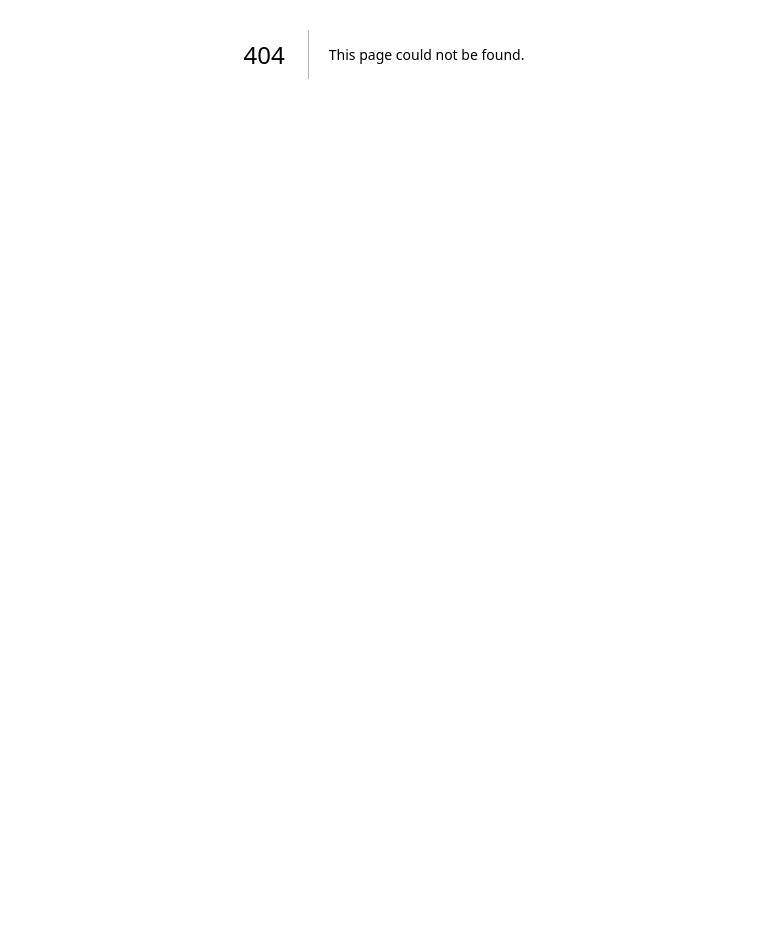
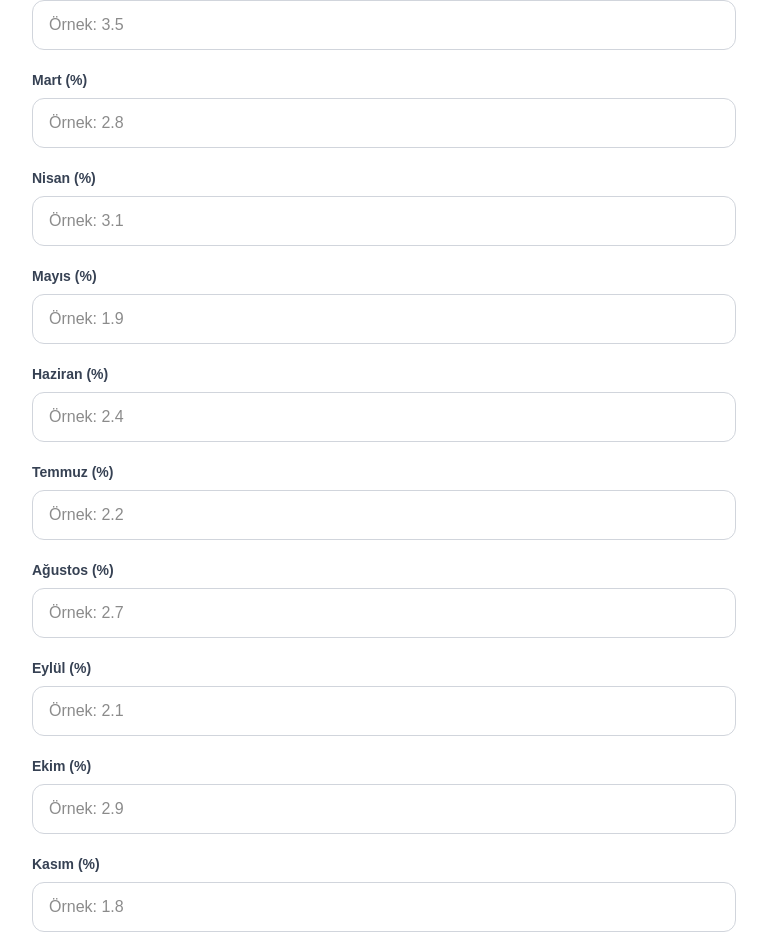
Before and after one commit to erkanckr455/kolayhesapla, a Next.js app: page /enflasyon-hesaplama in a window 1280 px wide. Before the commit this address had no page. Shown: the part 406-1357 px from the top of the page, without its empty margins (256-1023 px from the left). Before the commit the page ends 860 px from the top, so only its background shows below. Built offline with nearby package versions, Linux system fonts and the light colour scheme.

Commit message:
Enflasyon hesaplama eklendi

```diff
--- /dev/null
+++ b/app/enflasyon-hesaplama/page.tsx
@@ -0,0 +1,233 @@
+"use client"
+
+import { useState } from "react"
+import CalculatorLayout from "../components/CalculatorLayout"
+
+export default function EnflasyonHesaplama() {
+  const [sonuc, setSonuc] = useState("")
+
+  function hesapla() {
+    const aylar = [
+      "ocak",
+      "subat",
+      "mart",
+      "nisan",
+      "mayis",
+      "haziran",
+      "temmuz",
+      "agustos",
+      "eylul",
+      "ekim",
+      "kasim",
+      "aralik",
+    ]
+
+    const oranlar = aylar
+      .map((ay) => {
+        const deger = (document.getElementById(ay) as HTMLInputElement).value
+        return deger === "" ? null : Number(deger)
+      })
+      .filter((deger) => deger !== null) as number[]
+
+    if (oranlar.length === 0) {
+      setSonuc("Lütfen en az 1 aylık enflasyon oranı girin")
+      return
+    }
+
+    let carpim = 1
+
+    for (const oran of oranlar) {
+      carpim *= 1 + oran / 100
+    }
+
+    const toplamEnflasyon = (carpim - 1) * 100
+
+    setSonuc(
+      `${oranlar.length} aylık kümülatif enflasyon: ${toplamEnflasyon.toLocaleString(
+        "tr-TR",
+        {
+          minimumFractionDigits: 2,
+          maximumFractionDigits: 2,
+        }
+      )}%`
+    )
+  }
+
+  return (
+    <CalculatorLayout
+      title="Enflasyon Hesaplama"
+      description="Aylık enflasyon oranlarını girerek 1 aylık, 6 aylık veya yıllık kümülatif enflasyonu hesaplayın."
+    >
+      <div className="space-y-5">
+        <div>
+          <label className="block text-sm font-semibold text-gray-700 mb-2">
+            Ocak (%)
+          </label>
+          <input
+            id="ocak"
+            type="number"
+            step="0.01"
+            placeholder="Örnek: 2"
+            className="w-full border border-gray-300 rounded-xl px-4 py-3 outline-none focus:ring-2 focus:ring-blue-500"
+          />
+        </div>
+
+        <div>
+          <label className="block text-sm font-semibold text-gray-700 mb-2">
+            Şubat (%)
+          </label>
+          <input
+            id="subat"
+            type="number"
+            step="0.01"
+            placeholder="Örnek: 3.5"
+            className="w-full border border-gray-300 rounded-xl px-4 py-3 outline-none focus:ring-2 focus:ring-blue-500"
+          />
+        </div>
+
+        <div>
+          <label className="block text-sm font-semibold text-gray-700 mb-2">
+            Mart (%)
+          </label>
+          <input
+            id="mart"
+            type="number"
+            step="0.01"
+            placeholder="Örnek: 2.8"
+            className="w-full border border-gray-300 rounded-xl px-4 py-3 outline-none focus:ring-2 focus:ring-blue-500"
+          />
+        </div>
+
+        <div>
+          <label className="block text-sm font-semibold text-gray-700 mb-2">
+            Nisan (%)
+          </label>
+          <input
+            id="nisan"
+            type="number"
+            step="0.01"
+            placeholder="Örnek: 3.1"
+            className="w-full border border-gray-300 rounded-xl px-4 py-3 outline-none focus:ring-2 focus:ring-blue-500"
+          />
+        </div>
+
+        <div>
+          <label className="block text-sm font-semibold text-gray-700 mb-2">
+            Mayıs (%)
+          </label>
+          <input
+            id="mayis"
+            type="number"
+            step="0.01"
+            placeholder="Örnek: 1.9"
+            className="w-full border border-gray-300 rounded-xl px-4 py-3 outline-none focus:ring-2 focus:ring-blue-500"
+          />
+        </div>
+
+        <div>
+          <label className="block text-sm font-semibold text-gray-700 mb-2">
+            Haziran (%)
+          </label>
+          <input
+            id="haziran"
+            type="number"
+            step="0.01"
+            placeholder="Örnek: 2.4"
+            className="w-full border border-gray-300 rounded-xl px-4 py-3 outline-none focus:ring-2 focus:ring-blue-500"
+          />
+        </div>
+
+        <div>
+          <label className="block text-sm font-semibold text-gray-700 mb-2">
+            Temmuz (%)
+          </label>
+          <input
+            id="temmuz"
+            type="number"
+            step="0.01"
+            placeholder="Örnek: 2.2"
+            className="w-full border border-gray-300 rounded-xl px-4 py-3 outline-none focus:ring-2 focus:ring-blue-500"
+          />
+        </div>
+
+        <div>
+          <label className="block text-sm font-semibold text-gray-700 mb-2">
+            Ağustos (%)
+          </label>
+          <input
+            id="agustos"
+            type="number"
+            step="0.01"
+            placeholder="Örnek: 2.7"
+            className="w-full border border-gray-300 rounded-xl px-4 py-3 outline-none focus:ring-2 focus:ring-blue-500"
+          />
+        </div>
+
+        <div>
+          <label className="block text-sm font-semibold text-gray-700 mb-2">
+            Eylül (%)
+          </label>
+          <input
+            id="eylul"
+            type="number"
+            step="0.01"
+            placeholder="Örnek: 2.1"
+            className="w-full border border-gray-300 rounded-xl px-4 py-3 outline-none focus:ring-2 focus:ring-blue-500"
+          />
+        </div>
+
+        <div>
+          <label className="block text-sm font-semibold text-gray-700 mb-2">
+            Ekim (%)
+          </label>
+          <input
+            id="ekim"
+            type="number"
+            step="0.01"
+            placeholder="Örnek: 2.9"
+            className="w-full border border-gray-300 rounded-xl px-4 py-3 outline-none focus:ring-2 focus:ring-blue-500"
+          />
+        </div>
+
+        <div>
+          <label className="block text-sm font-semibold text-gray-700 mb-2">
+            Kasım (%)
+          </label>
+          <input
+            id="kasim"
+            type="number"
+            step="0.01"
+            placeholder="Örnek: 1.8"
+            className="w-full border border-gray-300 rounded-xl px-4 py-3 outline-none focus:ring-2 focus:ring-blue-500"
+          />
+        </div>
+
+        <div>
+          <label className="block text-sm font-semibold text-gray-700 mb-2">
+            Aralık (%)
+          </label>
+          <input
+            id="aralik"
+            type="number"
+            step="0.01"
+            placeholder="Örnek: 2.5"
+            className="w-full border border-gray-300 rounded-xl px-4 py-3 outline-none focus:ring-2 focus:ring-blue-500"
+          />
+        </div>
+
+        <button
+          onClick={hesapla}
+          className="w-full bg-blue-600 hover:bg-blue-700 text-white font-semibold py-3 rounded-xl transition"
+        >
+          Hesapla
+        </button>
+
+        {sonuc && (
+          <div className="bg-gray-50 border border-gray-200 rounded-xl p-4 text-center text-lg font-semibold text-gray-800">
+            {sonuc}
+          </div>
+        )}
+      </div>
+    </CalculatorLayout>
+  )
+}
```
